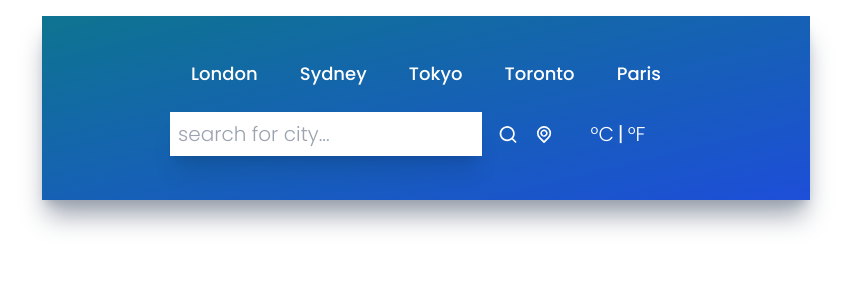
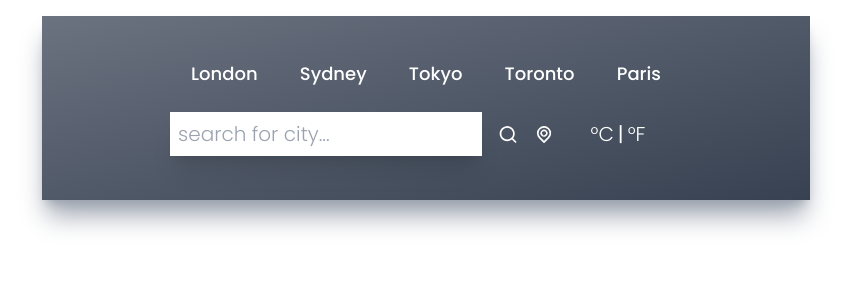
Before and after one commit to ajerxs/Weathered, a React (Create React App) app: page / in a window 1280 px wide. Shown: the top 300 px of the page, without its empty margins (214-1065 px from the left). Built offline with nearby package versions, Linux system fonts and the light colour scheme; no server answers.

Commit message:
Background now changes color based on temp of city

```diff
--- a/src/App.js
+++ b/src/App.js
@@ -23,8 +23,16 @@
     fetchWeather();
   }, [query, units])
 
+  const formatBackground = () => {
+    if (!weather) return 'from-gray-500 to-gray-700'
+    const threshold = units === 'metric' ? 10 : 60
+    if (weather.temp <= threshold) return 'from-cyan-700 to-blue-700'
+
+    return 'from-yellow-700 to-orange-700'
+  }
+
   return (
-    <div className="mx-auto max-w-screen-md mt-4 py-5 px-32 bg-gradient-to-br from-cyan-700 to-blue-700 h-fit shadow-xl shadow-gray-400">
+    <div className={`mx-auto max-w-screen-md mt-4 py-5 px-32 bg-gradient-to-br h-fit shadow-xl shadow-gray-400 ${formatBackground()}`}>
       <TopButtons setQuery={setQuery} />
       <Inputs setQuery={setQuery} units={units} setUnits={setUnits} />
 
```
